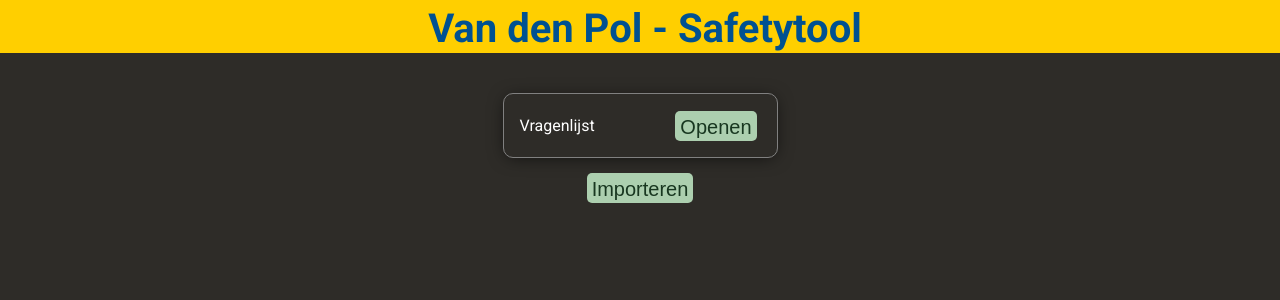
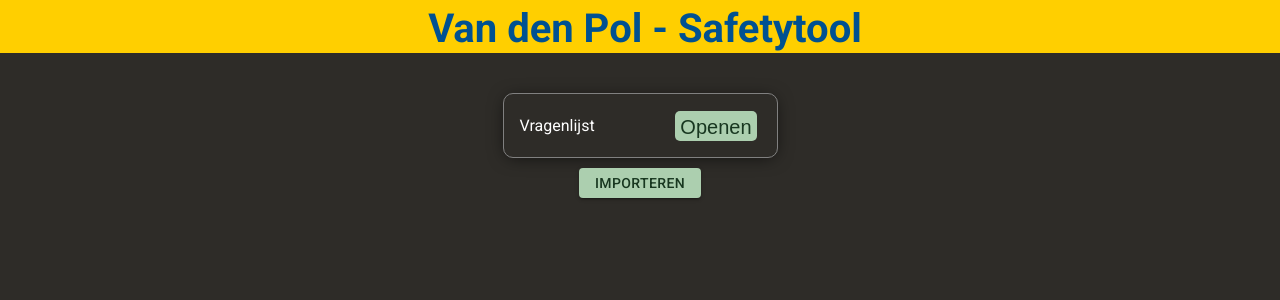
Before and after one commit to HeadlessHamsterr/safetytool, a React (Create React App) app in the folder frontend/: page / in a window 1280 px wide. Shown: the top 300 px of the page. Built offline with nearby package versions, Linux system fonts and the light colour scheme.

Commit message:
Server URL staat nu in een variabele

```diff
--- a/frontend/src/App.js
+++ b/frontend/src/App.js
@@ -11,6 +11,8 @@
 import "@fontsource/roboto/400.css";
 import "@fontsource/roboto/500.css";
 import "@fontsource/roboto/700.css";
+
+const serverURL = "http://localhost:3001";
 
 function App() {
   const [safetyfunctions, setSafetyfunctions] = useState(null);
@@ -29,7 +31,7 @@
 
   useEffect(() => {
     window.addEventListener("beforeunload", () => {
-      fetch("http://localhost:3001/goodbye", {
+      fetch(`${serverURL}/goodbye`, {
         method: "POST",
         headers: {
           "Content-Type": "application/json",
@@ -120,6 +122,7 @@
           enableSnackbar(severity, error, autoHide)
         }
         hideSnackbar={() => handleSnackbarClose("", "")}
+        serverURL={serverURL}
       />
       <GenerateScreen
         safetyData={safetyfunctions}
@@ -130,6 +133,7 @@
           enableSnackbar(severity, error, autoHide)
         }
         hideSnackbar={() => handleSnackbarClose("", "")}
+        serverURL={serverURL}
       />
     </div>
   );
--- a/frontend/src/components/GenerateScreen.jsx
+++ b/frontend/src/components/GenerateScreen.jsx
@@ -6,6 +6,8 @@
 	Collapse,
 	TextField,
 	outlinedInputClasses,
+	Button,
+	CircularProgress,
 } from "@mui/material";
 import { ThemeProvider, createTheme } from "@mui/material/styles";
 
@@ -52,11 +54,13 @@
 						[`&:hover .${outlinedInputClasses.notchedOutline}`]: {
 							borderColor: "var(--TextField-hoverColor)",
 						},
-            [`&.Mui-focused .${outlinedInputClasses.notchedOutline}`]: {
+						[`&.Mui-focused .${outlinedInputClasses.notchedOutline}`]:
+							{
 								borderColor: "var(--TextField-focusColor)",
 								color: "white",
 							},
-            [`&.Mui-error .${outlinedInputClasses.notchedOutline}`]: {
+						[`&.Mui-error .${outlinedInputClasses.notchedOutline}`]:
+							{
 								borderColor: "#EF5350",
 							},
 					},
@@ -79,11 +83,11 @@
 	returnHome,
 	showSnackbar,
 	hideSnackbar,
+	serverURL,
 }) => {
 	const [gridCols, setGridCols] = useState(null);
 	const [authorFieldEmpty, setAuthorFieldEmpty] = useState(false);
-  const [serverError, setServerError] = useState(null);
-  const [hideAlert, setHideAlert] = useState(true);
+	const [loading, setLoading] = useState(false);
 
 	useEffect(() => {
 		function resizeGrid() {
@@ -104,11 +108,13 @@
 		return () => {
 			window.removeEventListener("resize", resizeGrid);
 		};
+
+		setLoading(false);
 	});
 
 	useEffect(() => {
 		setAuthorFieldEmpty(false);
-    setHideAlert(true);
+		setLoading(false);
 		document.getElementById("author").value = null;
 	}, [hidden]);
 
@@ -120,7 +126,7 @@
 			return false;
 		}
 		setAuthorFieldEmpty(false);
-    setHideAlert(true);
+		setLoading(true);
 
 		let filename;
 		let mimeType;
@@ -142,7 +148,7 @@
 		}
 
 		//GET request sturen naar het /generate endpoint
-    fetch(`http://localhost:3001/${type}`, {
+		fetch(`${serverURL}/${type}`, {
 			method: "GET",
 			headers: {
 				//De If-None-Match header zorgt ervoor dat de server alleen data terugstuurd wanneer er iets is verandert aan de data die wordt teruggestuurd
@@ -157,6 +163,7 @@
 			//Wachten tot de server reageert, dan wordt deze functie uitgevoerd
 			.then((response) => {
 				hideSnackbar();
+				setLoading(false);
 				if (response.status === 404) {
 					response.text().then((text) => {
 						const responseObj = JSON.parse(text);
@@ -182,7 +189,8 @@
 						if (done) {
 							//Totale lengte van de chunks berekenen zodat een uint8 array met de juiste lengte kan worden gemaakt.
 							const chunkLength = chunks.reduce(
-                (totalLength, chunk) => totalLength + chunk.length,
+								(totalLength, chunk) =>
+									totalLength + chunk.length,
 								0
 							);
 							const uint8Array = new Uint8Array(chunkLength);
@@ -197,7 +205,9 @@
 							}
 
 							//uint8 array omzetten naar blob
-              const blob = new Blob([uint8Array], { type: mimeType });
+							const blob = new Blob([uint8Array], {
+								type: mimeType,
+							});
 
 							//URL maken van de blob zodat deze gedownload kan worden
 							const url = window.URL.createObjectURL(blob);
@@ -208,7 +218,10 @@
 							a.download = filename;
 							//De link wordt door de browser direct ingedrukt, zodat het bestand automatisch wordt gedownload
 							a.click();
-              showSnackbar("success", "PAScal project gedownload!");
+							showSnackbar(
+								"success",
+								"PAScal project gedownload!"
+							);
 
 							//Element en URL verwijderen na gebruik
 							a.remove();
@@ -225,6 +238,7 @@
 				}
 			})
 			.catch((response) => {
+				setLoading(false);
 				console.log(response);
 				showSnackbar(
 					"error",
@@ -253,7 +267,8 @@
 									autoComplete="off"
 									id="author"
 									variant="outlined"
-                  label="Auteur:"/>
+									label="Auteur:"
+								/>
 							</ThemeProvider>
 						</td>
 					</tr>
@@ -275,13 +290,30 @@
 					</tr>
 					<tr>
 						<td colSpan={2}>
-              <button
-                className="exportBtn"
+							<Button
+								disabled={loading}
+								variant="contained"
 								id="exportBtn"
 								onClick={() => downloadFile("pascal")}
-              >
+								sx={{
+									backgroundColor: "#accfaf",
+									color: "#183720",
+									":hover": { backgroundColor: "#8aa58c" },
+									":disabled": {
+										backgroundColor: "#454545"
+									}
+								}}>
 								Genereer PAScal project
-              </button>
+								{loading && (
+									<CircularProgress
+										size={24}
+										sx={{
+											position: "absolute",
+											zIndex: 1,
+										}}
+									/>
+								)}
+							</Button>
 						</td>
 					</tr>
 					<tr>
@@ -293,12 +325,16 @@
 				<div
 					className="safetyFunctionList"
 					id="safetyFunctionList"
-          style={{ gridTemplateColumns: gridCols }}
-        >
+					style={{ gridTemplateColumns: gridCols }}>
 					{safetyData
-            ? safetyData.safetyFunctions.map((safetyFunction, i) => (
-                <SafetyFunction safetyFunction={safetyFunction} key={i} />
-              ))
+						? safetyData.safetyFunctions.map(
+								(safetyFunction, i) => (
+									<SafetyFunction
+										safetyFunction={safetyFunction}
+										key={i}
+									/>
+								)
+						  )
 						: null}
 				</div>
 			</div>
--- a/frontend/src/components/Home.jsx
+++ b/frontend/src/components/Home.jsx
@@ -1,23 +1,30 @@
-import ImportField from './ImportField';
-import { useEffect, useState } from 'react';
-import { Alert, CircularProgress, Collapse } from '@mui/material';
+import ImportField from "./ImportField";
+import { useEffect, useState } from "react";
+import { Alert, CircularProgress, Collapse, Button } from "@mui/material";
 
-const Home = ({returnSafetyfunctions, sessionId, hidden, showSnackbar, hideSnackbar }) => {
+const Home = ({
+	returnSafetyfunctions,
+	sessionId,
+	hidden,
+	showSnackbar,
+	hideSnackbar,
+	serverURL,
+}) => {
 	const [excelFile, setExcelFile] = useState(null);
 	const [importError, setImportError] = useState(null);
-    const [hideLoadingCircle, setHideLoadingCircle] = useState(true);
+	const [loading, setLoading] = useState(true);
 	const [serverError, setServerError] = useState(null);
 	const [hideAlert, setHideAlert] = useState(true);
 
-    useEffect(() =>{
-        setHideLoadingCircle(true);
+	useEffect(() => {
+		setLoading(false);
 		setServerError(null);
 		setImportError(null);
 		setHideAlert(true);
 	}, [hidden]);
 
-    function uploadFile(){
-        setHideLoadingCircle(false);
+	function uploadFile() {
+		setLoading(true);
 		setHideAlert(true);
 		setImportError(null);
 		setServerError(null);
@@ -25,49 +32,91 @@
 		const formData = new FormData();
 
 		//Excel bestand en sessionId van de client toevoegen aan het object
-        formData.append('excelFile', excelFile);
-        formData.append('sessionId', sessionId);
+		formData.append("excelFile", excelFile);
+		formData.append("sessionId", sessionId);
 
 		//HTTP POST request aanmaken voor het /upload endpoint, met als response data "text"
 		const xhr = new XMLHttpRequest();
-        xhr.open("POST", 'http://localhost:3001/upload');
-        xhr.responseType = 'text';
-        xhr.setRequestHeader('uploadType', 'normal');
+		xhr.open("POST", `${serverURL}/upload`);
+		xhr.responseType = "text";
+		xhr.setRequestHeader("uploadType", "normal");
 
 		xhr.onload = () => {
-            setHideLoadingCircle(true);
+			setLoading(false);
 			hideSnackbar();
 
 			//Data wordt teruggestuurd als JSON string, omzetten naar een object om uit te kunnen lezen
 			const safetyData = JSON.parse(xhr.responseText);
 
 			//Controleren of er errors gevonden zijn
-            if(safetyData.result === "success"){
+			if (safetyData.result === "success") {
 				returnSafetyfunctions(safetyData.data);
-            }else{
+			} else {
 				setImportError(safetyData.data.errorMsg);
 			}
-        }
+		};
 
 		xhr.onerror = () => {
-            showSnackbar("error", "Kan geen verbinding maken met de server. Herlaad de pagina en probeer het opnieuw.", false)
-            setHideLoadingCircle(true);
-        }
+			showSnackbar(
+				"error",
+				"Kan geen verbinding maken met de server. Herlaad de pagina en probeer het opnieuw.",
+				false
+			);
+			setLoading(false);
+		};
 
 		//HTTP request versturen, met in de body de data
 		xhr.send(formData);
 	}
 
 	return (
-        <div className="buttonWrapper" style={hidden ? {display: 'none'}: null}>
+		<div
+			className="buttonWrapper"
+			style={hidden ? { display: "none" } : null}>
 			<Collapse in={!hideAlert}>
-                <Alert variant='outlined' severity='error' sx={{color: '#E9BEBF', width: 'fit-content', margin: '10px auto'}}>{serverError}</Alert>
+				<Alert
+					variant="outlined"
+					severity="error"
+					sx={{
+						color: "#E9BEBF",
+						width: "fit-content",
+						margin: "10px auto",
+					}}>
+					{serverError}
+				</Alert>
 			</Collapse>
-            <ImportField filetype={"excel"} setFile={(file) => setExcelFile(file)} hidden={hidden} error={importError}/>
-            <button className="importBtn" onClick={() => uploadFile()}>Importeren</button><br/>
-            <CircularProgress style={{marginTop: '20px', display: hideLoadingCircle ? 'none' : ''}}/>
+			<ImportField
+				filetype={"excel"}
+				setFile={(file) => setExcelFile(file)}
+				hidden={hidden}
+				error={importError}
+			/>
+			<Button
+				variant="contained"
+				disabled={loading}
+				className="importBtn"
+				onClick={() => uploadFile()}
+				sx={{
+					backgroundColor: "#accfaf",
+					color: "#183720",
+					":hover": { backgroundColor: "#8aa58c" },
+					":disabled": {
+						backgroundColor: "#454545"
+					}
+				}}>
+				Importeren
+				{loading && (
+					<CircularProgress
+						size={24}
+						sx={{
+							position: "absolute",
+							zIndex: 1,
+						}}
+					/>
+				)}
+			</Button>
 		</div>
-    )
-}
+	);
+};
 
 export default Home;
```
Lines whose indentation alone changed are shown as unchanged.
